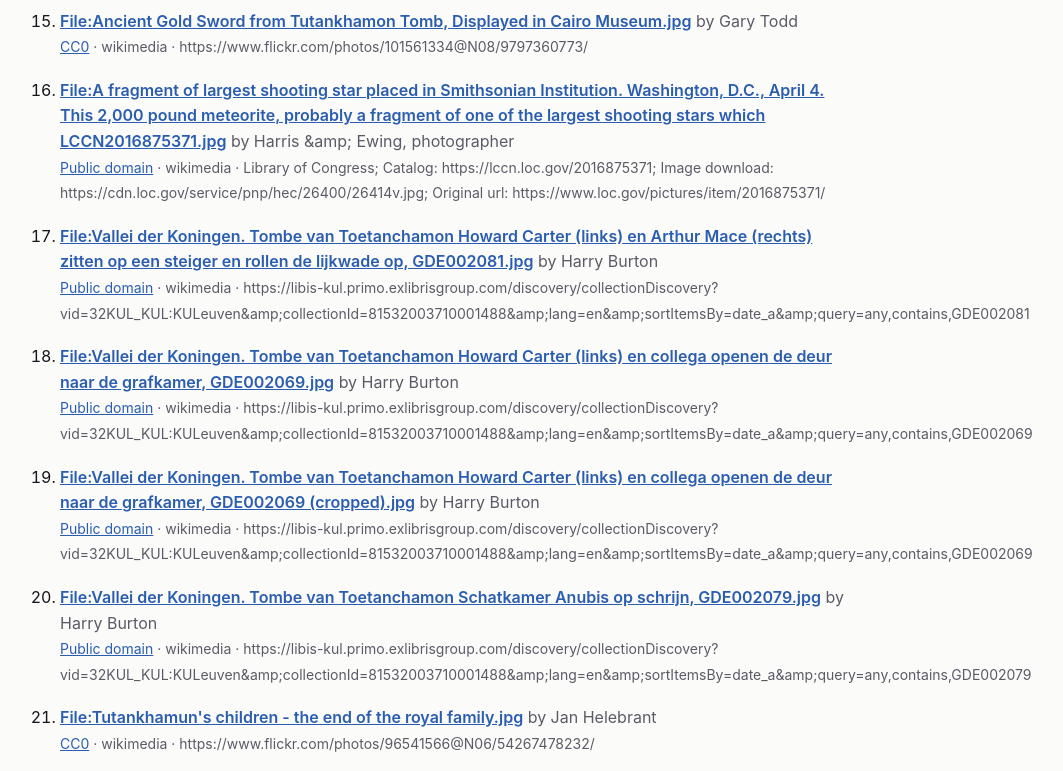
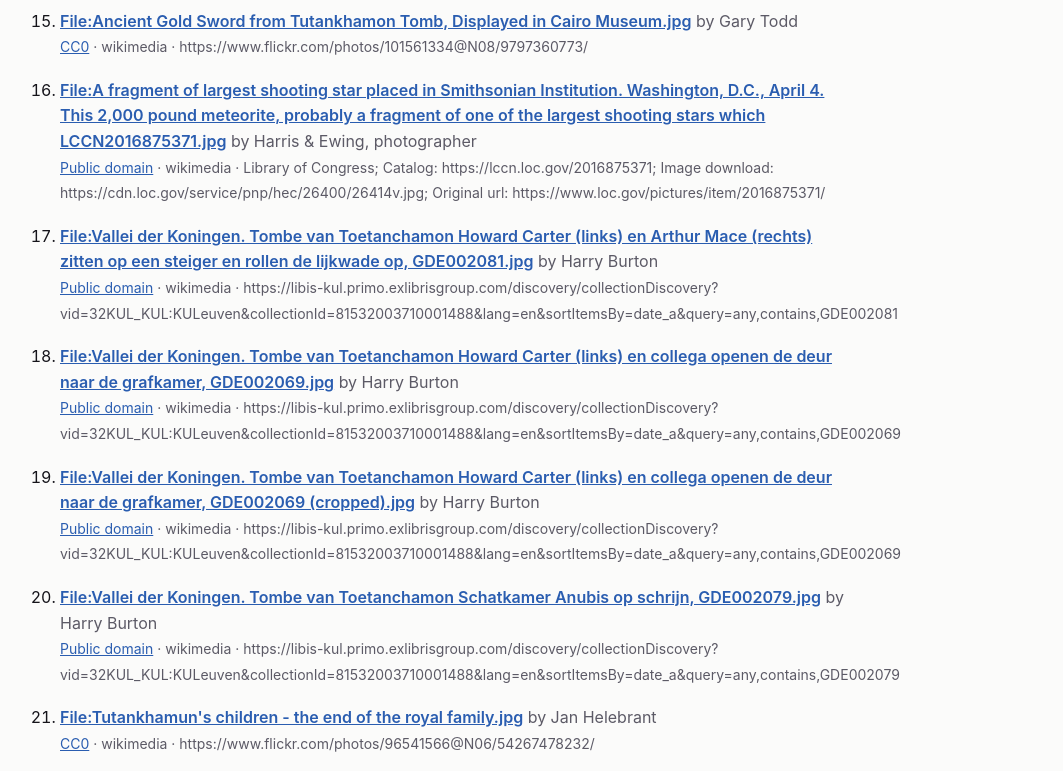
Before and after one commit to ToolbeltiOS/wak3upsociety-credits, a plain HTML site: page king-tut.html in a window 1280 px wide. Shown: the part 1960-2731 px from the top of the page, without its empty margins (192-1255 px from the left). Drawn offline with Linux system fonts and the light colour scheme.

Commit message:
credits: king-tut

```diff
--- a/king-tut.html
+++ b/king-tut.html
@@ -50,11 +50,11 @@ synthesised speech; graphics are original.</div>
     <li><span class="title"><a href="https://commons.wikimedia.org/wiki/File:Maqueta_del_Valle_de_las_Reyes,_Luxor,_Egipto,_2022-04-03,_DD_27.jpg">File:Maqueta del Valle de las Reyes, Luxor, Egipto, 2022-04-03, DD 27.jpg</a></span> <span class="by">by Diego Delso</span><br><span class="meta"><a href="https://creativecommons.org/licenses/by-sa/4.0/">CC BY-SA 4.0</a> · wikimedia · Own work</span></li>
     <li><span class="title"><a href="https://commons.wikimedia.org/wiki/File:Valles_de_las_Reinas_y_de_los_Reyes,_Luxor,_Egipto,_2022-04-03,_DD_21.jpg">File:Valles de las Reinas y de los Reyes, Luxor, Egipto, 2022-04-03, DD 21.jpg</a></span> <span class="by">by Diego Delso</span><br><span class="meta"><a href="https://creativecommons.org/licenses/by-sa/4.0/">CC BY-SA 4.0</a> · wikimedia · Own work</span></li>
     <li><span class="title"><a href="https://commons.wikimedia.org/wiki/File:Ancient_Gold_Sword_from_Tutankhamon_Tomb,_Displayed_in_Cairo_Museum.jpg">File:Ancient Gold Sword from Tutankhamon Tomb, Displayed in Cairo Museum.jpg</a></span> <span class="by">by Gary Todd</span><br><span class="meta"><a href="https://creativecommons.org/publicdomain/zero/1.0/">CC0</a> · wikimedia · https://www.flickr.com/photos/101561334@N08/9797360773/</span></li>
-    <li><span class="title"><a href="https://commons.wikimedia.org/wiki/File:A_fragment_of_largest_shooting_star_placed_in_Smithsonian_Institution._Washington,_D.C.,_April_4._This_2,000_pound_meteorite,_probably_a_fragment_of_one_of_the_largest_shooting_stars_which_LCCN2016875371.jpg">File:A fragment of largest shooting star placed in Smithsonian Institution. Washington, D.C., April 4. This 2,000 pound meteorite, probably a fragment of one of the largest shooting stars which LCCN2016875371.jpg</a></span> <span class="by">by Harris &amp;amp; Ewing, photographer</span><br><span class="meta"><a href="https://en.wikipedia.org/wiki/Public_domain">Public domain</a> · wikimedia · Library of Congress; Catalog: https://lccn.loc.gov/2016875371; Image download: https://cdn.loc.gov/service/pnp/hec/26400/26414v.jpg; Original url: https://www.loc.gov/pictures/item/2016875371/</span></li>
-    <li><span class="title"><a href="https://commons.wikimedia.org/wiki/File:Vallei_der_Koningen._Tombe_van_Toetanchamon_Howard_Carter_(links)_en_Arthur_Mace_(rechts)_zitten_op_een_steiger_en_rollen_de_lijkwade_op,_GDE002081.jpg">File:Vallei der Koningen. Tombe van Toetanchamon Howard Carter (links) en Arthur Mace (rechts) zitten op een steiger en rollen de lijkwade op, GDE002081.jpg</a></span> <span class="by">by Harry Burton</span><br><span class="meta"><a href="https://en.wikipedia.org/wiki/Public_domain">Public domain</a> · wikimedia · https://libis-kul.primo.exlibrisgroup.com/discovery/collectionDiscovery?vid=32KUL_KUL:KULeuven&amp;amp;collectionId=81532003710001488&amp;amp;lang=en&amp;amp;sortItemsBy=date_a&amp;amp;query=any,contains,GDE002081</span></li>
-    <li><span class="title"><a href="https://commons.wikimedia.org/wiki/File:Vallei_der_Koningen._Tombe_van_Toetanchamon_Howard_Carter_(links)_en_collega_openen_de_deur_naar_de_grafkamer,_GDE002069.jpg">File:Vallei der Koningen. Tombe van Toetanchamon Howard Carter (links) en collega openen de deur naar de grafkamer, GDE002069.jpg</a></span> <span class="by">by Harry Burton</span><br><span class="meta"><a href="https://en.wikipedia.org/wiki/Public_domain">Public domain</a> · wikimedia · https://libis-kul.primo.exlibrisgroup.com/discovery/collectionDiscovery?vid=32KUL_KUL:KULeuven&amp;amp;collectionId=81532003710001488&amp;amp;lang=en&amp;amp;sortItemsBy=date_a&amp;amp;query=any,contains,GDE002069</span></li>
-    <li><span class="title"><a href="https://commons.wikimedia.org/wiki/File:Vallei_der_Koningen._Tombe_van_Toetanchamon_Howard_Carter_(links)_en_collega_openen_de_deur_naar_de_grafkamer,_GDE002069_(cropped).jpg">File:Vallei der Koningen. Tombe van Toetanchamon Howard Carter (links) en collega openen de deur naar de grafkamer, GDE002069 (cropped).jpg</a></span> <span class="by">by Harry Burton</span><br><span class="meta"><a href="https://en.wikipedia.org/wiki/Public_domain">Public domain</a> · wikimedia · https://libis-kul.primo.exlibrisgroup.com/discovery/collectionDiscovery?vid=32KUL_KUL:KULeuven&amp;amp;collectionId=81532003710001488&amp;amp;lang=en&amp;amp;sortItemsBy=date_a&amp;amp;query=any,contains,GDE002069</span></li>
-    <li><span class="title"><a href="https://commons.wikimedia.org/wiki/File:Vallei_der_Koningen._Tombe_van_Toetanchamon_Schatkamer_Anubis_op_schrijn,_GDE002079.jpg">File:Vallei der Koningen. Tombe van Toetanchamon Schatkamer Anubis op schrijn, GDE002079.jpg</a></span> <span class="by">by Harry Burton</span><br><span class="meta"><a href="https://en.wikipedia.org/wiki/Public_domain">Public domain</a> · wikimedia · https://libis-kul.primo.exlibrisgroup.com/discovery/collectionDiscovery?vid=32KUL_KUL:KULeuven&amp;amp;collectionId=81532003710001488&amp;amp;lang=en&amp;amp;sortItemsBy=date_a&amp;amp;query=any,contains,GDE002079</span></li>
+    <li><span class="title"><a href="https://commons.wikimedia.org/wiki/File:A_fragment_of_largest_shooting_star_placed_in_Smithsonian_Institution._Washington,_D.C.,_April_4._This_2,000_pound_meteorite,_probably_a_fragment_of_one_of_the_largest_shooting_stars_which_LCCN2016875371.jpg">File:A fragment of largest shooting star placed in Smithsonian Institution. Washington, D.C., April 4. This 2,000 pound meteorite, probably a fragment of one of the largest shooting stars which LCCN2016875371.jpg</a></span> <span class="by">by Harris &amp; Ewing, photographer</span><br><span class="meta"><a href="https://en.wikipedia.org/wiki/Public_domain">Public domain</a> · wikimedia · Library of Congress; Catalog: https://lccn.loc.gov/2016875371; Image download: https://cdn.loc.gov/service/pnp/hec/26400/26414v.jpg; Original url: https://www.loc.gov/pictures/item/2016875371/</span></li>
+    <li><span class="title"><a href="https://commons.wikimedia.org/wiki/File:Vallei_der_Koningen._Tombe_van_Toetanchamon_Howard_Carter_(links)_en_Arthur_Mace_(rechts)_zitten_op_een_steiger_en_rollen_de_lijkwade_op,_GDE002081.jpg">File:Vallei der Koningen. Tombe van Toetanchamon Howard Carter (links) en Arthur Mace (rechts) zitten op een steiger en rollen de lijkwade op, GDE002081.jpg</a></span> <span class="by">by Harry Burton</span><br><span class="meta"><a href="https://en.wikipedia.org/wiki/Public_domain">Public domain</a> · wikimedia · https://libis-kul.primo.exlibrisgroup.com/discovery/collectionDiscovery?vid=32KUL_KUL:KULeuven&amp;collectionId=81532003710001488&amp;lang=en&amp;sortItemsBy=date_a&amp;query=any,contains,GDE002081</span></li>
+    <li><span class="title"><a href="https://commons.wikimedia.org/wiki/File:Vallei_der_Koningen._Tombe_van_Toetanchamon_Howard_Carter_(links)_en_collega_openen_de_deur_naar_de_grafkamer,_GDE002069.jpg">File:Vallei der Koningen. Tombe van Toetanchamon Howard Carter (links) en collega openen de deur naar de grafkamer, GDE002069.jpg</a></span> <span class="by">by Harry Burton</span><br><span class="meta"><a href="https://en.wikipedia.org/wiki/Public_domain">Public domain</a> · wikimedia · https://libis-kul.primo.exlibrisgroup.com/discovery/collectionDiscovery?vid=32KUL_KUL:KULeuven&amp;collectionId=81532003710001488&amp;lang=en&amp;sortItemsBy=date_a&amp;query=any,contains,GDE002069</span></li>
+    <li><span class="title"><a href="https://commons.wikimedia.org/wiki/File:Vallei_der_Koningen._Tombe_van_Toetanchamon_Howard_Carter_(links)_en_collega_openen_de_deur_naar_de_grafkamer,_GDE002069_(cropped).jpg">File:Vallei der Koningen. Tombe van Toetanchamon Howard Carter (links) en collega openen de deur naar de grafkamer, GDE002069 (cropped).jpg</a></span> <span class="by">by Harry Burton</span><br><span class="meta"><a href="https://en.wikipedia.org/wiki/Public_domain">Public domain</a> · wikimedia · https://libis-kul.primo.exlibrisgroup.com/discovery/collectionDiscovery?vid=32KUL_KUL:KULeuven&amp;collectionId=81532003710001488&amp;lang=en&amp;sortItemsBy=date_a&amp;query=any,contains,GDE002069</span></li>
+    <li><span class="title"><a href="https://commons.wikimedia.org/wiki/File:Vallei_der_Koningen._Tombe_van_Toetanchamon_Schatkamer_Anubis_op_schrijn,_GDE002079.jpg">File:Vallei der Koningen. Tombe van Toetanchamon Schatkamer Anubis op schrijn, GDE002079.jpg</a></span> <span class="by">by Harry Burton</span><br><span class="meta"><a href="https://en.wikipedia.org/wiki/Public_domain">Public domain</a> · wikimedia · https://libis-kul.primo.exlibrisgroup.com/discovery/collectionDiscovery?vid=32KUL_KUL:KULeuven&amp;collectionId=81532003710001488&amp;lang=en&amp;sortItemsBy=date_a&amp;query=any,contains,GDE002079</span></li>
     <li><span class="title"><a href="https://commons.wikimedia.org/wiki/File:Tutankhamun%27s_children_-_the_end_of_the_royal_family.jpg">File:Tutankhamun&#x27;s children - the end of the royal family.jpg</a></span> <span class="by">by Jan Helebrant</span><br><span class="meta"><a href="https://creativecommons.org/publicdomain/zero/1.0/">CC0</a> · wikimedia · https://www.flickr.com/photos/96541566@N06/54267478232/</span></li>
     <li><span class="title"><a href="https://commons.wikimedia.org/wiki/File:Tutanchamun_Schrein_1_-_4,_Sarkophag.jpg">File:Tutanchamun Schrein 1 - 4, Sarkophag.jpg</a></span> <span class="by">by Je-str</span><br><span class="meta"><a href="https://creativecommons.org/licenses/by-sa/3.0/">CC BY-SA 3.0</a> · wikimedia · Own work</span></li>
     <li><span class="title"><a href="https://commons.wikimedia.org/wiki/File:Aspergillus_mold_growing_a_tomato.jpg">File:Aspergillus mold growing a tomato.jpg</a></span> <span class="by">by Korinna</span><br><span class="meta"><a href="https://creativecommons.org/licenses/by/4.0/">CC BY 4.0</a> · wikimedia · Own work</span></li>
@@ -82,9 +82,9 @@ synthesised speech; graphics are original.</div>
     <li><span class="title"><a href="https://commons.wikimedia.org/wiki/File:Specialplan_der_Ruinen_von_El_Amarna_(NYPL_b14291191-37567).tiff">File:Specialplan der Ruinen von El Amarna (NYPL b14291191-37567).tiff</a></span> <span class="by">by Scan by NYPL</span><br><span class="meta"><a href="https://en.wikipedia.org/wiki/Public_domain">Public domain</a> · wikimedia · https://digitalcollections.nypl.org/items/510d47d9-5816-a3d9-e040-e00a18064a99</span></li>
     <li><span class="title"><a href="https://commons.wikimedia.org/wiki/File:Grand_Egyptian_Museum_Facade_2.jpg">File:Grand Egyptian Museum Facade 2.jpg</a></span> <span class="by">by Slyronit</span><br><span class="meta"><a href="https://creativecommons.org/licenses/by-sa/4.0/">CC BY-SA 4.0</a> · wikimedia · Own work</span></li>
     <li><span class="title"><a href="https://commons.wikimedia.org/wiki/File:Usekh_of_Tutankhamun.jpg">File:Usekh of Tutankhamun.jpg</a></span> <span class="by">by Sohilaali869</span><br><span class="meta"><a href="https://creativecommons.org/licenses/by-sa/4.0/">CC BY-SA 4.0</a> · wikimedia · Own work</span></li>
-    <li><span class="title"><a href="https://commons.wikimedia.org/wiki/File:Beeld_van_Amenhotep_III,_staand_Zijaanzicht_en_vooraanzicht,_GDE001905.jpg">File:Beeld van Amenhotep III, staand Zijaanzicht en vooraanzicht, GDE001905.jpg</a></span> <span class="by">by Unknown</span><br><span class="meta"><a href="https://en.wikipedia.org/wiki/Public_domain">Public domain</a> · wikimedia · https://libis-kul.primo.exlibrisgroup.com/discovery/collectionDiscovery?vid=32KUL_KUL:KULeuven&amp;amp;collectionId=81532003710001488&amp;amp;lang=en&amp;amp;sortItemsBy=date_a&amp;amp;query=any,contains,GDE001905</span></li>
-    <li><span class="title"><a href="https://commons.wikimedia.org/wiki/File:Vallei_der_Koningen._Tombe_van_Toetanchamon_Mannequin_van_Toetanchamon,_GDE002128.jpg">File:Vallei der Koningen. Tombe van Toetanchamon Mannequin van Toetanchamon, GDE002128.jpg</a></span> <span class="by">by Unknown</span><br><span class="meta"><a href="https://en.wikipedia.org/wiki/Public_domain">Public domain</a> · wikimedia · https://libis-kul.primo.exlibrisgroup.com/discovery/collectionDiscovery?vid=32KUL_KUL:KULeuven&amp;amp;collectionId=81532003710001488&amp;amp;lang=en&amp;amp;sortItemsBy=date_a&amp;amp;query=any,contains,GDE002128</span></li>
-    <li><span class="title"><a href="https://commons.wikimedia.org/wiki/File:Howard_Carter_opening_mummy_of_King_Tut_cph.3b08637.jpg">File:Howard Carter opening mummy of King Tut cph.3b08637.jpg</a></span> <span class="by">by Wide World</span><br><span class="meta"><a href="https://en.wikipedia.org/wiki/Public_domain">Public domain</a> · wikimedia · This image  is available from the United States Library of Congress&#x27;s Prints and Photographs division under the digital ID cph.3b08637.This tag does not indicate the copyright status of the attached work. A normal copyright tag is still required. See Commons:Licensing.</span></li>
+    <li><span class="title"><a href="https://commons.wikimedia.org/wiki/File:Beeld_van_Amenhotep_III,_staand_Zijaanzicht_en_vooraanzicht,_GDE001905.jpg">File:Beeld van Amenhotep III, staand Zijaanzicht en vooraanzicht, GDE001905.jpg</a></span> <span class="by">by Unknown</span><br><span class="meta"><a href="https://en.wikipedia.org/wiki/Public_domain">Public domain</a> · wikimedia · https://libis-kul.primo.exlibrisgroup.com/discovery/collectionDiscovery?vid=32KUL_KUL:KULeuven&amp;collectionId=81532003710001488&amp;lang=en&amp;sortItemsBy=date_a&amp;query=any,contains,GDE001905</span></li>
+    <li><span class="title"><a href="https://commons.wikimedia.org/wiki/File:Vallei_der_Koningen._Tombe_van_Toetanchamon_Mannequin_van_Toetanchamon,_GDE002128.jpg">File:Vallei der Koningen. Tombe van Toetanchamon Mannequin van Toetanchamon, GDE002128.jpg</a></span> <span class="by">by Unknown</span><br><span class="meta"><a href="https://en.wikipedia.org/wiki/Public_domain">Public domain</a> · wikimedia · https://libis-kul.primo.exlibrisgroup.com/discovery/collectionDiscovery?vid=32KUL_KUL:KULeuven&amp;collectionId=81532003710001488&amp;lang=en&amp;sortItemsBy=date_a&amp;query=any,contains,GDE002128</span></li>
+    <li><span class="title"><a href="https://commons.wikimedia.org/wiki/File:Howard_Carter_opening_mummy_of_King_Tut_cph.3b08637.jpg">File:Howard Carter opening mummy of King Tut cph.3b08637.jpg</a></span> <span class="by">by Wide World</span><br><span class="meta"><a href="https://en.wikipedia.org/wiki/Public_domain">Public domain</a> · wikimedia · This image is available from the United States Library of Congress&#x27;s Prints and Photographs division under the digital ID cph.3b08637.This tag does not indicate the copyright status of the attached work. A normal copyright tag is still required. See Commons:Licensing.</span></li>
     <li><span class="title"><a href="https://commons.wikimedia.org/wiki/File:Topographical_survey_of_Thebes,_Tap%C3%A9,_Thaba,_or_Diospolis_Magna_-_by_I._G._Wilkinson_esq._;_engraved_by_Ja.s_Neele_-_btv1b531194654_(2_of_6).jpg">File:Topographical survey of Thebes, Tapé, Thaba, or Diospolis Magna - by I. G. Wilkinson esq. ; engraved by Ja.s Neele - btv1b531194654 (2 of 6).jpg</a></span> <span class="by">by Wilkinson, John Gardner (1797-1875). Cartographe; Neele, J.18..-18.. (graveur). Graveur</span><br><span class="meta"><a href="https://en.wikipedia.org/wiki/Public_domain">Public domain</a> · wikimedia · Bibliothèque nationale de France</span></li>
     <li><span class="title"><a href="https://commons.wikimedia.org/wiki/File:Granite_Head_of_Queen_Tiye.jpg">File:Granite Head of Queen Tiye.jpg</a></span> <span class="by">by jjmusgrove</span><br><span class="meta"><a href="https://creativecommons.org/licenses/by/2.0/">CC BY 2.0</a> · wikimedia · https://www.flickr.com/photos/jjmusgrove/52690308856/in/album-72177720306038423</span></li>
     <li><span class="title"><a href="https://commons.wikimedia.org/wiki/File:Museum_of_the_History_of_the_Mirozdanie_-_Iron_meteorites_-_2026-03_-_p01.jpg">File:Museum of the History of the Mirozdanie - Iron meteorites - 2026-03 - p01.jpg</a></span> <span class="by">by Александр Сигачёв</span><br><span class="meta"><a href="https://creativecommons.org/publicdomain/zero/1.0/">CC0</a> · wikimedia · Own work</span></li>
@@ -95,6 +95,6 @@ synthesised speech; graphics are original.</div>
     <li><span class="title"><a href="https://commons.wikimedia.org/wiki/File:KV62,_Egypt_05.jpg">File:KV62, Egypt 05.jpg</a></span> <span class="by">by ولاء</span><br><span class="meta"><a href="https://en.wikipedia.org/wiki/Public_domain">Public domain</a> · wikimedia · Own work</span></li>
     <li><span class="title"><a href="https://commons.wikimedia.org/wiki/File:KV62,_Egypt_09.jpg">File:KV62, Egypt 09.jpg</a></span> <span class="by">by ولاء</span><br><span class="meta"><a href="https://en.wikipedia.org/wiki/Public_domain">Public domain</a> · wikimedia · Own work</span></li>
 </ol>
-<footer>wak3up society · generated 2026-11-08 ·
+<footer>wak3up society · generated 2026-11-24 ·
 <a href="./">all films</a></footer>
 </main></body></html>
```
